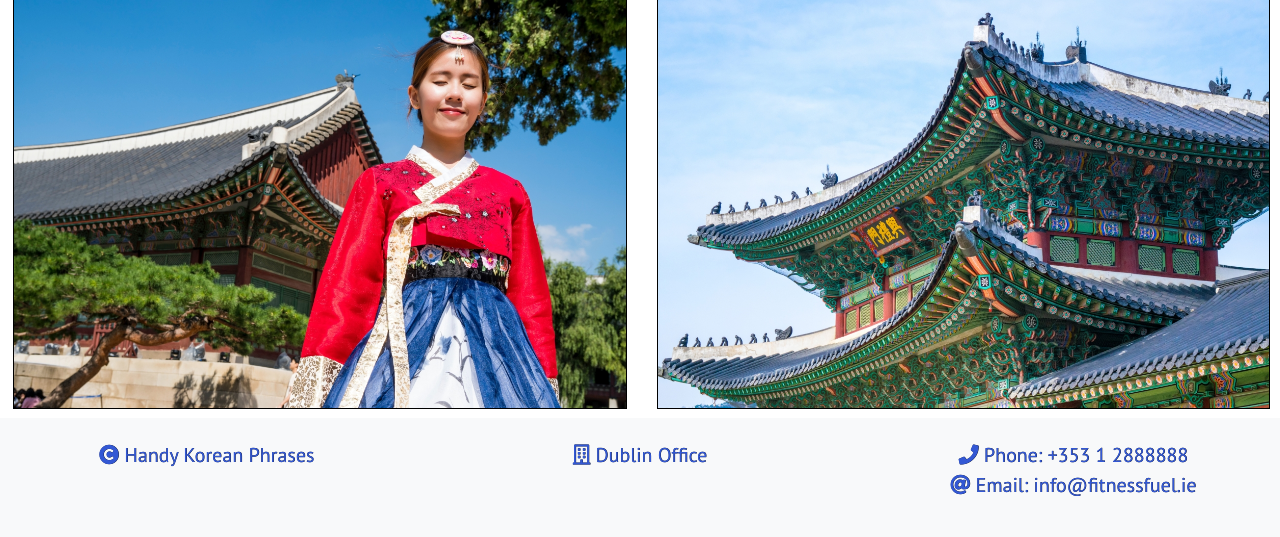
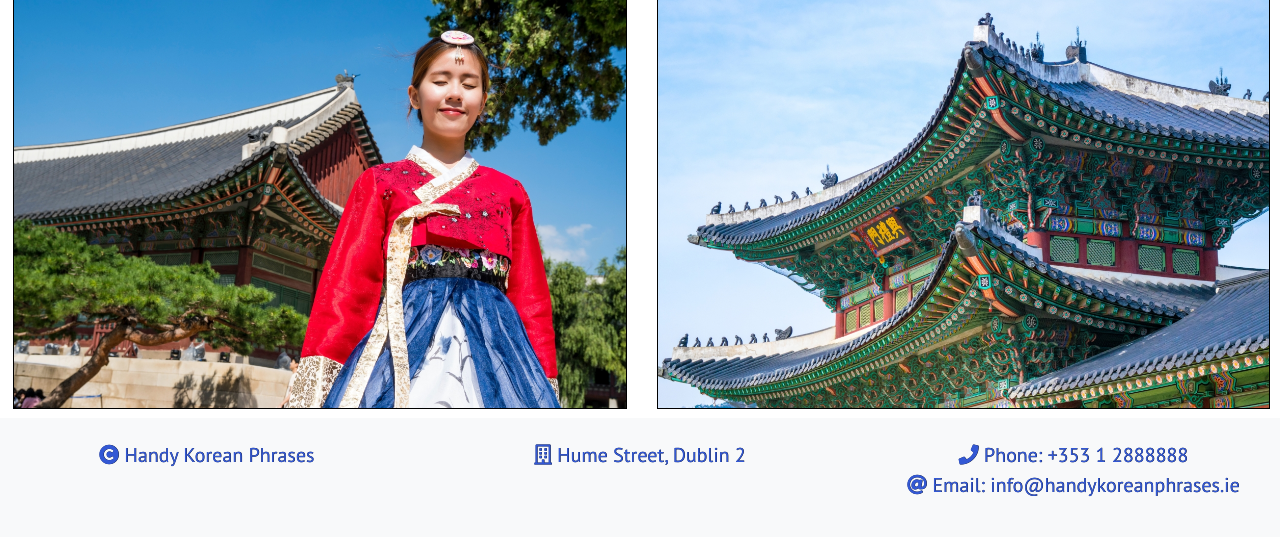
Before and after one commit to JHR1986/johnhenryroche-ms3-fitnessfuel, a Flask app: page / in a window 1280 px wide. Shown: the part 965-1502 px from the top of the page. Run offline with Flask 2, Linux system fonts and the light colour scheme; some libraries are stand-ins or nearby versions.

Commit message:
Edit text in footer relating to address

```diff
--- a/templates/base.html
+++ b/templates/base.html
@@ -93,13 +93,13 @@
                 </div>
                 <div class="col-lg-4 footer-text">
                     <p> <i class="far fa-building"></i>
-                        Dublin Office
+                        Hume Street, Dublin 2
                     </p>
                 </div>
                 <div class="col-lg-4 footer-text">
                     <p>
                         <i class="fas fa-phone"></i> Phone: +353 1 2888888<br />
-                        <i class="fas fa-at"></i> Email: info@fitnessfuel.ie
+                        <i class="fas fa-at"></i> Email: info@handykoreanphrases.ie
                     </p>
                 </div>
             </div>
```
